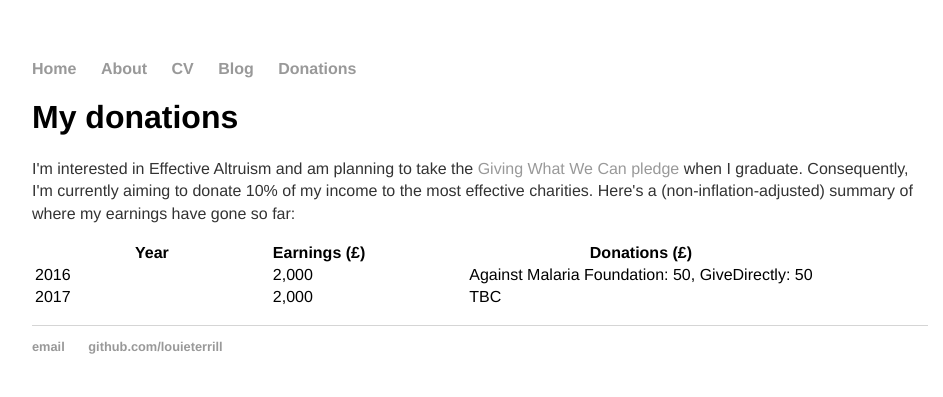
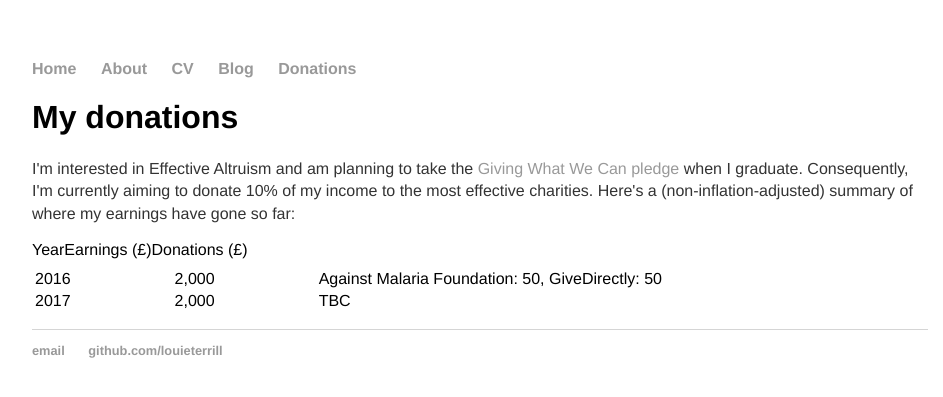
Before and after one commit to LouieTerrill/LouieTerrill.github.io, a Jekyll site: the page built from donations/index.html, in a window 1280 px wide. Shown: the top 397 px of the page, without its empty margins (160-1103 px from the left). Built offline with Jekyll 4.4.1, drawn with Linux system fonts in a browser that asks for light colours; some of the changed lines change nothing that is shown.

Commit message:
Update index.html

```diff
--- a/donations/index.html
+++ b/donations/index.html
@@ -12,9 +12,9 @@ title: Donations
 <p>
   <table>
   <tr>
-    <th>Year</th>
-    <th>Earnings (£)</th>
-    <th>Donations (£)</th>
+    <tr>Year</th>
+    <tr>Earnings (£)</th>
+    <tr>Donations (£)</th>
   </tr>
   <tr>
     <td>2016</td>
```
